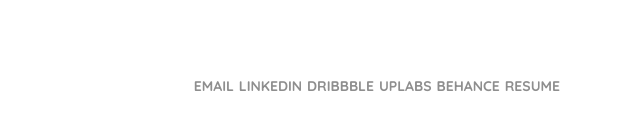
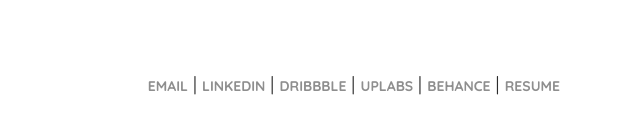
Before and after one commit to builtbydezine/portfolio, a plain HTML site: page index.html in a window 1280 px wide. Shown: the part 706-840 px from the top of the page, 640-1280 px from the left. Drawn offline with nearby package versions, Linux system fonts and the light colour scheme; no server answers.

Commit message:
Update style.css

```diff
--- a/style.css
+++ b/style.css
@@ -524,6 +524,9 @@ pre {
     display: inline-block;
     margin: 0;
 }
+.languages li+li:before {
+    content: '|';
+}
 .languages ul li a {
     color: #8e8e8e;
     font-weight: bold;
```
